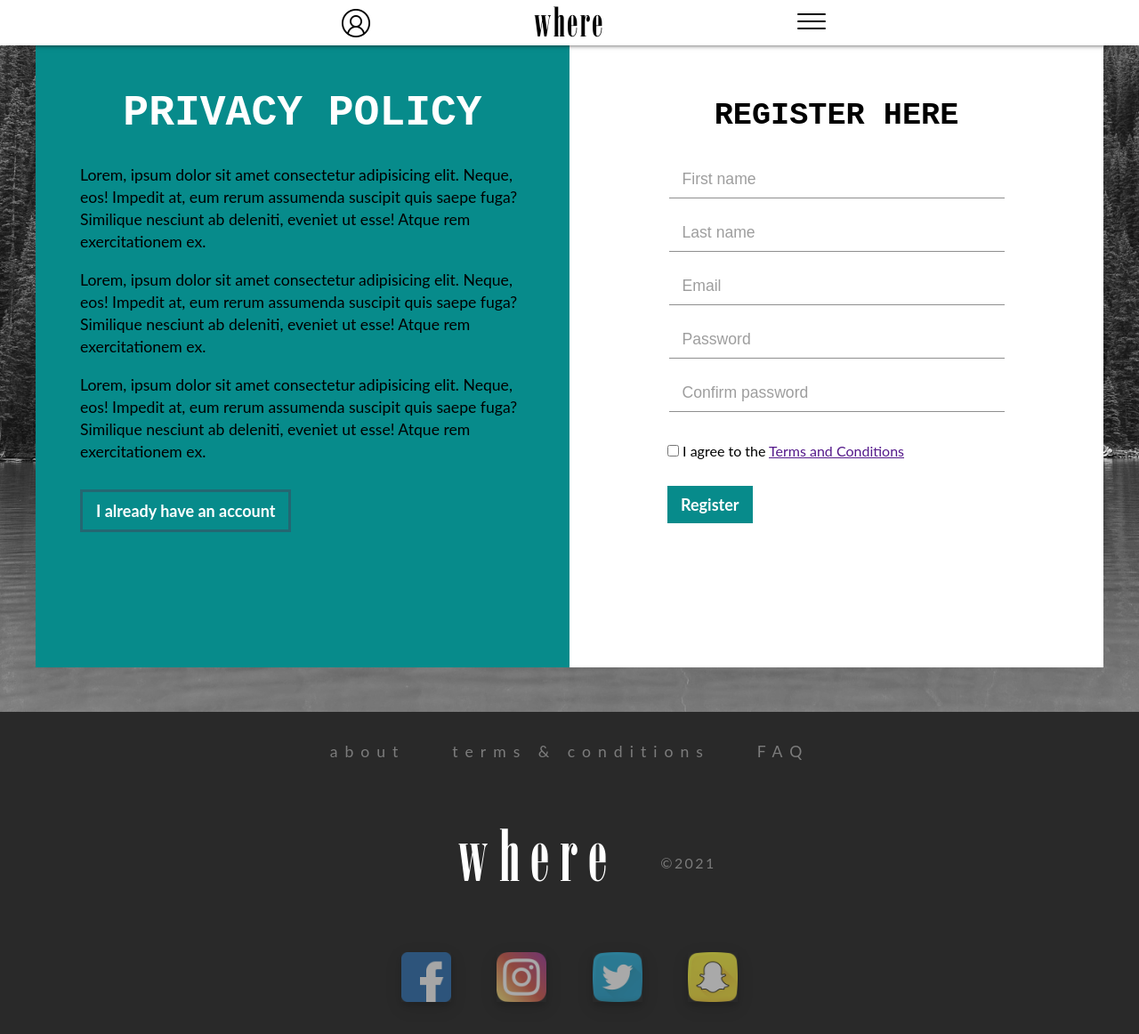
After one commit to Jakbu4/where, a Django app: page /register/ in a window 1280 px wide. The commit adds this page. Shown: the whole page at 89% size. Run offline with Django 3.2, Linux system fonts and the light colour scheme; some web fonts are replaced.

Commit message:
register page

```diff
--- a/places/static/css/home_style.css
+++ b/places/static/css/home_style.css
@@ -628,7 +628,7 @@ footer li.footer_logo:nth-child(2){
     }
 
 }
- @media screen and (max-width: 500px) {
+@media screen and (max-width: 500px) {
 
         .trip{
             width: 90vw;
--- /dev/null
+++ b/places/static/css/register_style.css
@@ -0,0 +1,173 @@
+:root {
+    --green: rgb(7, 139, 139);
+}
+#bg{
+    background-image: url('../assets/1.jpg');
+    position: absolute;
+    background-position: center;
+    background-repeat: no-repeat;
+    background-size: cover;
+    height: 100vh;
+    width: 100%;
+    filter: grayscale(100%);
+}
+#register_field{
+    height: 100vh;
+    width: 100%;
+}
+#form_container{
+    width: 1200px;
+    height: 700px;
+    margin: 0;
+    position: absolute;
+    top: 50%;
+    left: 50%;
+    transform: translate(-50%, -50%);
+}
+.register_info{
+    width: 50%;
+    height: 100%;
+    position: relative;
+    float: left;
+    background-color: var(--green);
+}
+.register_info h1{
+    text-align: center;
+    color: white;
+    font-family: 'Courier new';
+    font-size: 300%;
+    margin-top: 50px;
+    margin-bottom: 30px;
+}
+.register_info p{
+    max-width: 500px;
+    margin-left: 50px;
+    font-size: 110%;
+    font-family: 'Lato';
+    line-height: 25px;
+}
+.have_account_button, #register_submit_button{
+    background-color: var(--green); /* Green */
+    border: 3px solid rgba(66, 68, 90, 0.5);
+    font-family: 'Lato';
+    color: white;
+    padding: 10px 15px;
+    text-align: center;
+    text-decoration: none;
+    display: inline-block;
+    font-size: 18px;
+    font-weight: bold;
+    margin-left: 50px;
+    margin-top: 30px;
+    cursor: pointer;
+
+}
+.have_account_button:hover{
+    background-color: white; /* Green */
+    border: 3px solid white;
+    color: var(--green);
+    transition-duration: 300ms;
+}
+.register_form{
+    width: 50%;
+    height: 100%;
+    position: relative;
+    float: left;
+    background-color: white;
+    font-family: 'Lato';
+}
+.register_form h2{
+    font-family: 'Courier new';
+    font-size: 220%;
+    text-align: center;
+    margin-top: 60px;
+    margin-bottom: 30px;
+}
+#form_input{
+    border: none;
+    border-bottom: 1px solid rgb(143, 143, 143);
+    font-size: 110%;
+    width: 60%;
+    line-height: 40px;
+    padding-left: 15px;
+    outline: none;
+    margin-bottom: 17px;
+}
+#form_input::placeholder{
+    opacity: 0.7;
+}
+#register_checkbox{
+    margin-top: 20px;
+    margin-left: 110px;
+}
+#register_submit_button{
+    border: none;
+    padding: 10px 15px;
+    margin-left: 110px;
+}
+#register_submit_button:hover{
+    padding: 7px 12px;
+    border: 3px solid var(--green);
+    color: var(--green);
+    background-color: white;
+    transition-duration: 150ms;
+}
+
+
+@media screen and (max-width: 1200px) {
+    #form_container{
+        width: 600px;
+    }
+    .register_info{
+        visibility: hidden;
+        display: none;
+        width: 0%;
+        position: absolute;
+    }
+    .register_form{
+        width: 100%;
+    }
+}
+@media screen and (max-width: 700px) {
+    #form_container{
+        zoom: 0.9;
+    }
+}
+@media screen and (max-width: 600px) {
+    #form_container{
+        zoom: 0.8;
+        font-size: 130%;
+    }
+    #form_input{
+        margin-bottom: 25px;
+    }
+    #register_checkbox{
+        width: 20px;
+        height: 20px;
+        margin-bottom: 25px;
+    }
+    #register_submit_button{
+        padding: 13px 18px;
+        font-size: 120%;
+    }
+}
+@media screen and (max-width: 500px) {
+    #form_container{
+        zoom: 0.7;
+    }
+}
+@media screen and (max-width: 500px) {
+    #form_container{
+        zoom: 0.6;
+    }
+}
+@media screen and (max-width: 400px) {
+    #form_container{
+        zoom: 0.5;
+    }
+}
+@media screen and (max-width: 300px) {
+    #form_container{
+        zoom: 0.4;
+    }
+}
--- a/places/templates/places/base.html
+++ b/places/templates/places/base.html
@@ -38,8 +38,9 @@
         </div>
 
 
-        {% block main %}
-        {% endblock main %}
+        {% block main %}{% endblock main %}
+
+        {% block register %}{% endblock register %}
 
         <footer onmousedown="return false" onselectstart="return false">
             <ol id="footer_menu">
--- /dev/null
+++ b/places/templates/places/register.html
@@ -0,0 +1,34 @@
+{% extends 'places/base.html' %}
+{% load static %}
+
+{% block register %}
+    <link rel="stylesheet" type="text/css" href="{% static 'css/register_style.css' %}">
+        <div id="bg"></div>
+            <div id="register_field">
+                    <div id="form_container">
+                        <div class="register_info">
+                            <h1>PRIVACY POLICY</h1>
+                            <p>Lorem, ipsum dolor sit amet consectetur adipisicing elit. Neque, eos! Impedit at, eum rerum assumenda suscipit quis saepe fuga? Similique nesciunt ab deleniti, eveniet ut esse! Atque rem exercitationem ex.</p><br>
+                            <p>Lorem, ipsum dolor sit amet consectetur adipisicing elit. Neque, eos! Impedit at, eum rerum assumenda suscipit quis saepe fuga? Similique nesciunt ab deleniti, eveniet ut esse! Atque rem exercitationem ex.</p><br>
+                            <p>Lorem, ipsum dolor sit amet consectetur adipisicing elit. Neque, eos! Impedit at, eum rerum assumenda suscipit quis saepe fuga? Similique nesciunt ab deleniti, eveniet ut esse! Atque rem exercitationem ex.</p>
+                            <input type="button" value="I already have an account" class='have_account_button'>
+                        </div>
+                        <div class="register_form">
+                            <h2>REGISTER HERE</h2>
+                            <form method="POST">
+                                <center>
+                                    <input type="text" name="first_name" id="form_input" placeholder="First name"><br>
+                                    <input type="text" name="last_name" id="form_input" placeholder="Last name"><br>
+                                    <input type="email" name="email" id="form_input" placeholder="Email"><br>
+                                    <input type="password" name="password" id="form_input" placeholder="Password"><br>
+                                    <input type="password" name="re_password" id="form_input" placeholder="Confirm password"><br>
+                                </center>
+                                <label><input type="checkbox" name="register_checkbox" id="register_checkbox"> I agree to the <a href=""">Terms and Conditions </a></label><br>
+                                <input id='register_submit_button' type="submit" value="Register">
+                            </form>
+
+                        </div>
+                    </div>
+            </div>
+
+{% endblock register %}
--- a/places/urls.py
+++ b/places/urls.py
@@ -5,4 +5,5 @@ from . import views
 
 urlpatterns = [
     path('', views.homeview, name='home'),
+    path('register/', views.register, name='register'),
 ]
--- a/places/views.py
+++ b/places/views.py
@@ -5,3 +5,6 @@ from django.shortcuts import render
 
 def homeview(request):
     return render(request, "places/home.html", {})
+
+def register(request):
+    return render(request, "places/register.html", {})
```
